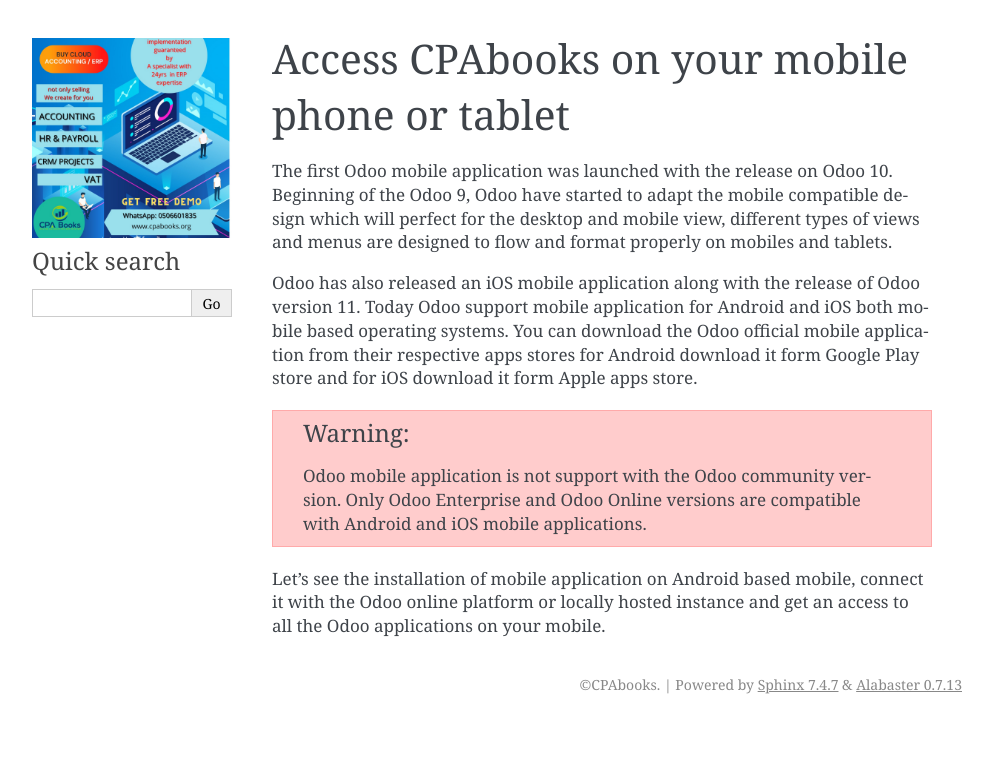
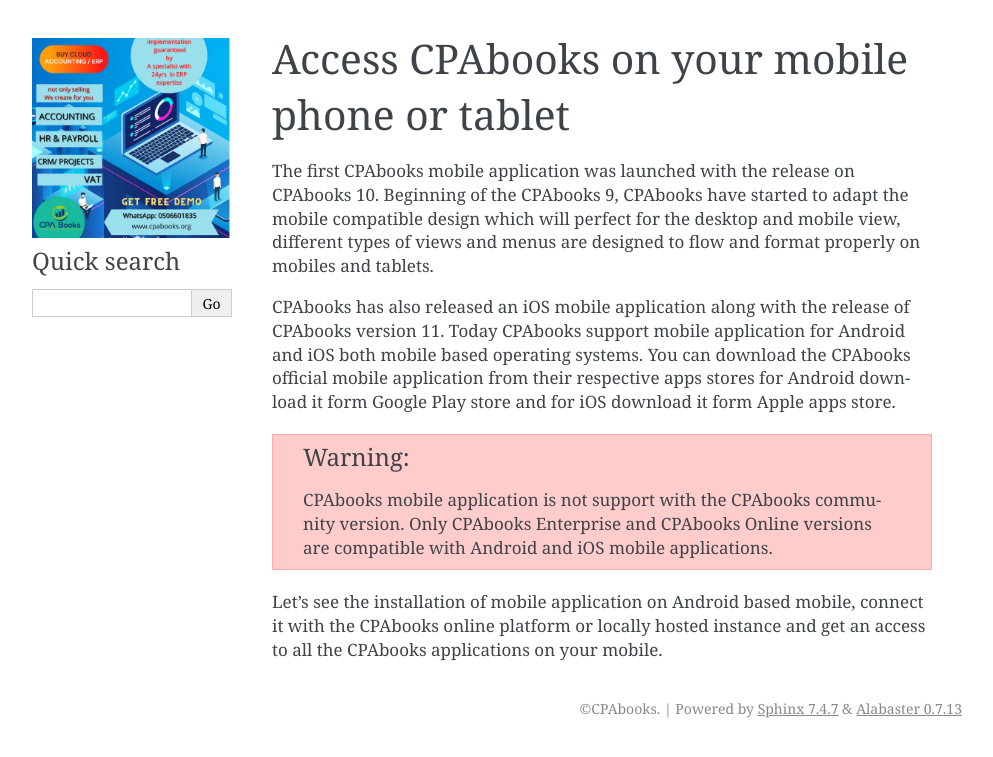
Before and after one commit to cpabooks/cpabooks-docs, a Sphinx documentation site: the page built from docs/odoo/02_odoo_mobile.rst, in a window 1280 px wide. Shown: the top 757 px of the page, without its empty margins (148-1141 px from the left). Built offline with Sphinx 7.4.7, drawn with Linux system fonts in a browser that asks for light colours; pages that are not in the unit, such as notebooks, are missing from menus.

Commit message:
Update 02_odoo_mobile.rst

```diff
--- a/docs/odoo/02_odoo_mobile.rst
+++ b/docs/odoo/02_odoo_mobile.rst
@@ -11,10 +11,10 @@
 Access CPAbooks on your mobile phone or tablet
 ==========================================
 
-The first Odoo mobile application was launched with the release on Odoo 10. Beginning of the Odoo 9, Odoo have started to adapt the mobile compatible design which will perfect for the desktop and mobile view, different types of views and menus are designed to flow and format properly on mobiles and tablets.
+The first CPAbooks mobile application was launched with the release on CPAbooks 10. Beginning of the CPAbooks 9, CPAbooks have started to adapt the mobile compatible design which will perfect for the desktop and mobile view, different types of views and menus are designed to flow and format properly on mobiles and tablets.
 
-Odoo has also released an iOS mobile application along with the release of Odoo version 11. Today Odoo support mobile application for Android and iOS both mobile based operating systems. You can download the Odoo official mobile application from their respective apps stores for Android download it form Google Play store and for iOS download it form Apple apps store.
+CPAbooks has also released an iOS mobile application along with the release of CPAbooks version 11. Today CPAbooks support mobile application for Android and iOS both mobile based operating systems. You can download the CPAbooks official mobile application from their respective apps stores for Android download it form Google Play store and for iOS download it form Apple apps store.
 
-.. warning:: Odoo mobile application is not support with the Odoo community version. Only Odoo Enterprise and Odoo Online versions are compatible with Android and iOS mobile applications.
+.. warning:: CPAbooks mobile application is not support with the CPAbooks community version. Only CPAbooks Enterprise and CPAbooks Online versions are compatible with Android and iOS mobile applications.
 
-Let’s see the installation of mobile application on Android based mobile, connect it with the Odoo online platform or locally hosted instance and get an access to all the Odoo applications on your mobile.
+Let’s see the installation of mobile application on Android based mobile, connect it with the CPAbooks online platform or locally hosted instance and get an access to all the CPAbooks applications on your mobile.
```
